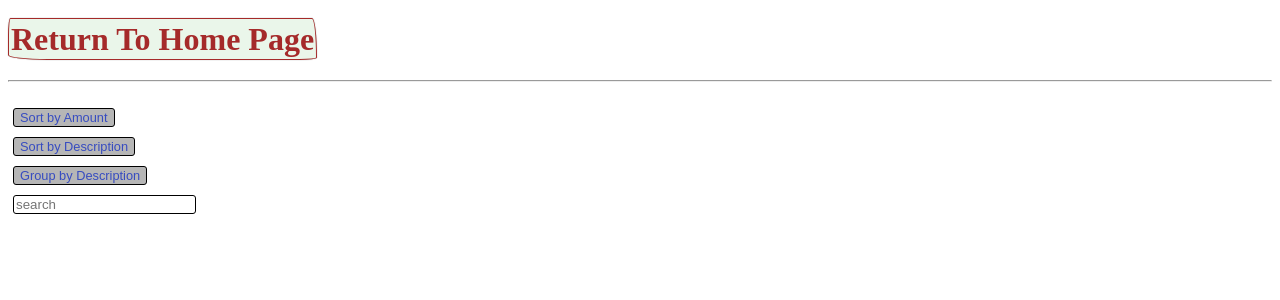
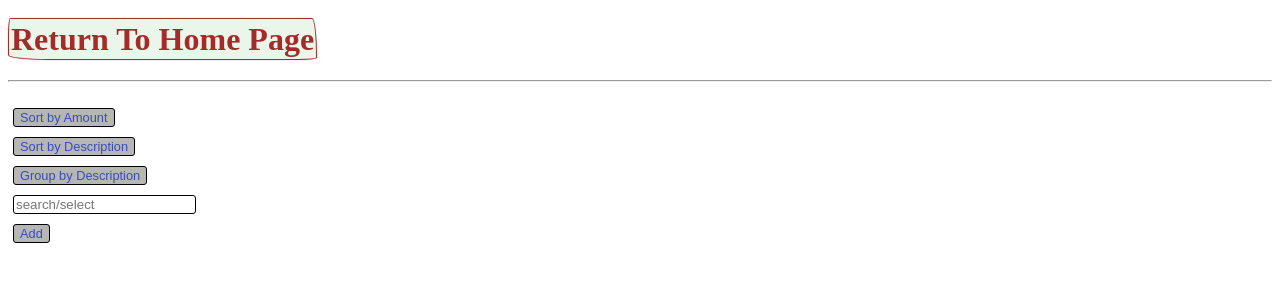
Before and after one commit to vasylgolub/ChasePDF, a Django app: page /index/result/ in a window 1280 px wide. Shown: the top 300 px of the page. Run offline with Django 4.2, Linux system fonts and the light colour scheme.

Commit message:
Create Add button to collect transactions in a new table

```diff
--- a/django_mypage/page/templates/page/result.html
+++ b/django_mypage/page/templates/page/result.html
@@ -64,8 +64,16 @@
                                         <input type="hidden" name="alist_of_ids" value={{i}} />
                                     {% endfor %}
                                 {%endif%}
-                             <input type="text" name="keyword" id="kw" class="search_text"
-                                       placeholder="search" autocorrect="off">
+                             <div class="mini_box">
+                                 <input type="text" name="keyword" id="kw" class="search_text"
+                                       placeholder="search/select" autocorrect="off">
+                                 <br>
+                                 <button class="button-83" name="add_to_table" value="add"
+                                         title="Add selected transactions to new table.">
+                                     Add
+                                 </button>
+                             </div>
+
 
                                 <script>
                                       $("#kw").keyup(
```
